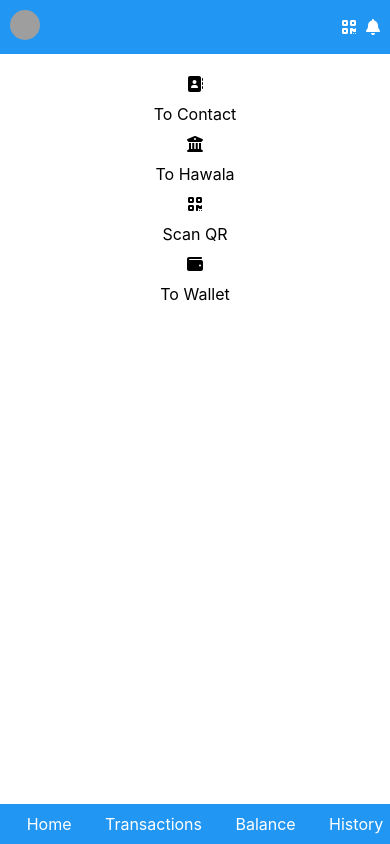
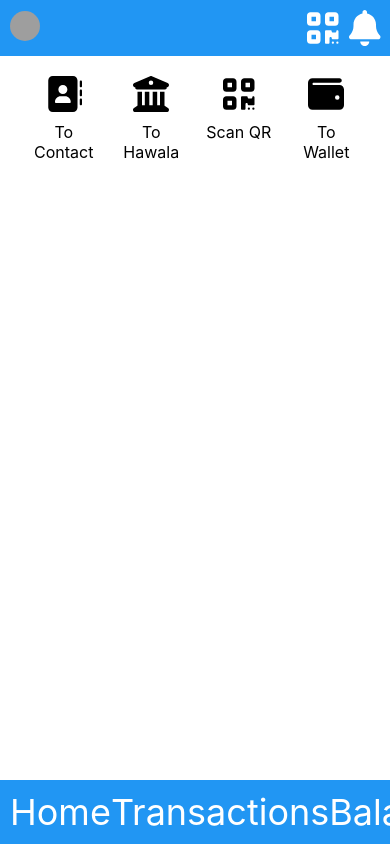
Before and after one commit to hashfx/nuid-pay-frontend, a React (Create React App) app in the folder react_ui/nuid_pay/: page / in a window 390 px wide. Built offline with nearby package versions, Linux system fonts and the light colour scheme; grey boxes are pictures that could not be loaded.

Commit message:
make responsive

```diff
--- a/react_ui/nuid_pay/src/components/MainBody.css
+++ b/react_ui/nuid_pay/src/components/MainBody.css
@@ -1,19 +1,21 @@
 /* MainBody.css */
 .main-body {
+    display: flex;
+    justify-content: space-around;
     padding: 20px;
+    flex-wrap: wrap; /* Allow items to wrap to the next line on smaller screens */
   }
 
   .container {
-    width: 100%;
     text-align: center;
     cursor: pointer;
+    margin: 0 10px; /* Add equal margin on both sides of the container */
+    flex: 1; /* Make each container take equal space */
+    max-width: 300px; /* Set a maximum width for better responsiveness */
   }
 
-.container img {
-    width: 100%;
-    max-height: 150px;
-    object-fit: cover;
-    border-radius: 10px;
+  .icon {
+    font-size: 36px; /* Adjust the size of the icons */
   }
 
   .container p {
```
Lines whose indentation alone changed are shown as unchanged.
